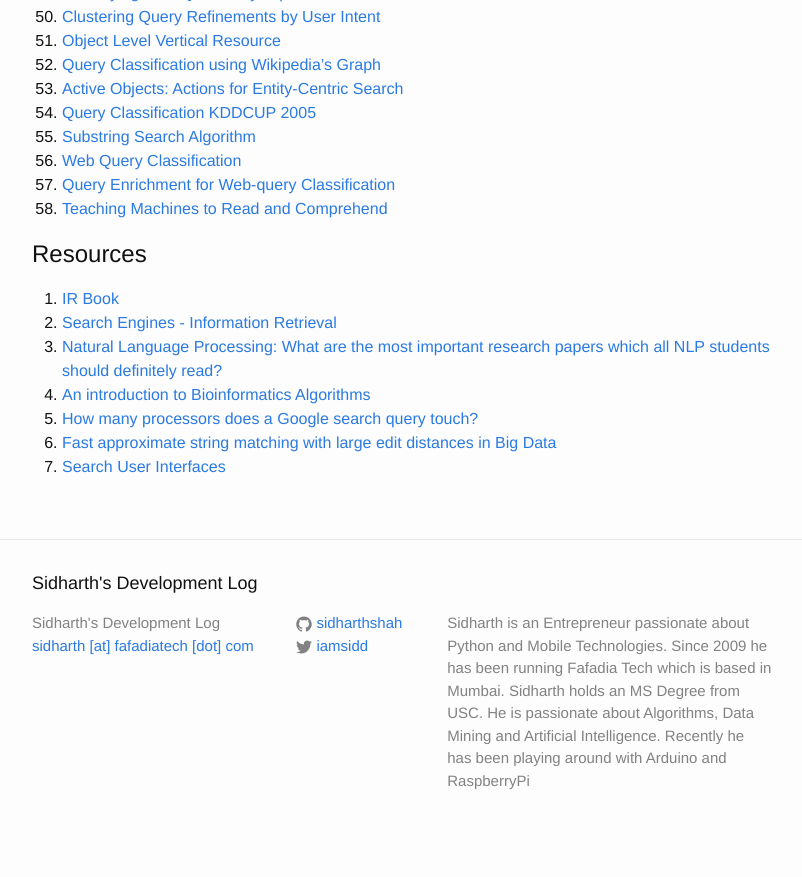
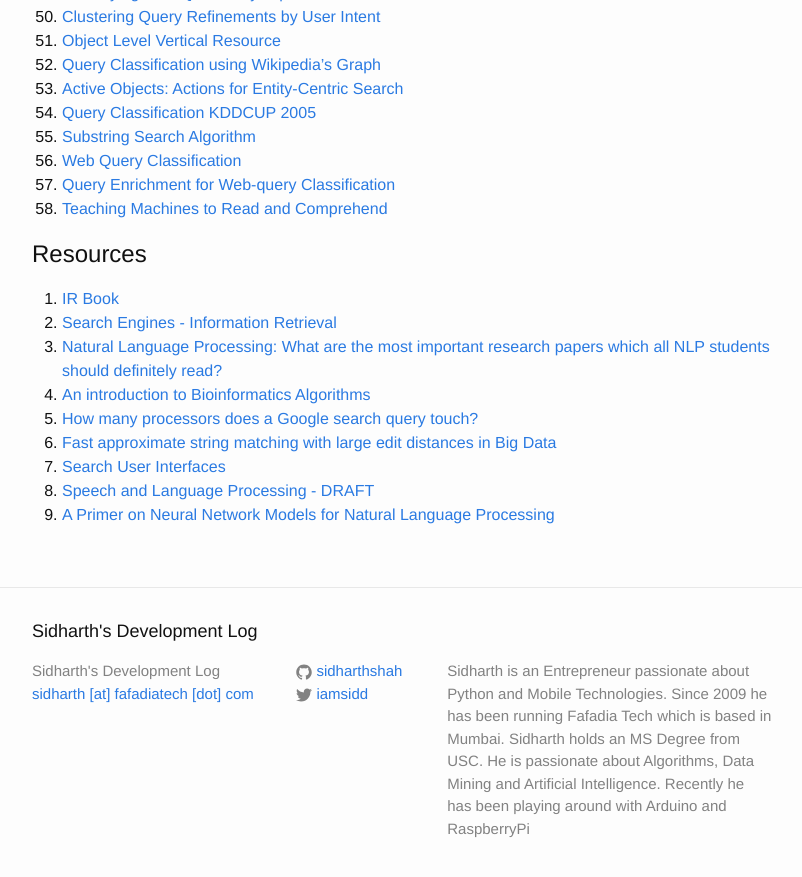
Before and after one commit to sidharthshah/sidharthshah.github.com, a Jekyll site: the page built from information-retrieval.md, in a window 1280 px wide and 900 px high, scrolled down 2190 px. Shown: the top 877 px of the window, without its empty margins (238-1040 px from the left). Built offline with Jekyll 4.4.1, drawn with Linux system fonts in a browser that asks for light colours; before the commit the page ends 3042 px from its top, so only the background shows below that.

Commit message:
added couple of more links for NLP

```diff
--- a/information-retrieval.md
+++ b/information-retrieval.md
@@ -108,3 +108,5 @@ Resources
 5. [How many processors does a Google search query touch?](https://www.quora.com/How-many-processors-does-a-Google-search-query-touch/answer/Wolf-Garbe)
 6. [Fast approximate string matching with large edit distances in Big Data](http://blog.faroo.com/2015/03/24/fast-approximate-string-matching-with-large-edit-distances/)
 7. [Search User Interfaces](http://searchuserinterfaces.com/book/)
+8. [Speech and Language Processing - DRAFT](https://web.stanford.edu/~jurafsky/slp3/)
+9. [A Primer on Neural Network Models for Natural Language Processing](http://u.cs.biu.ac.il/~yogo/nnlp.pdf)
```
